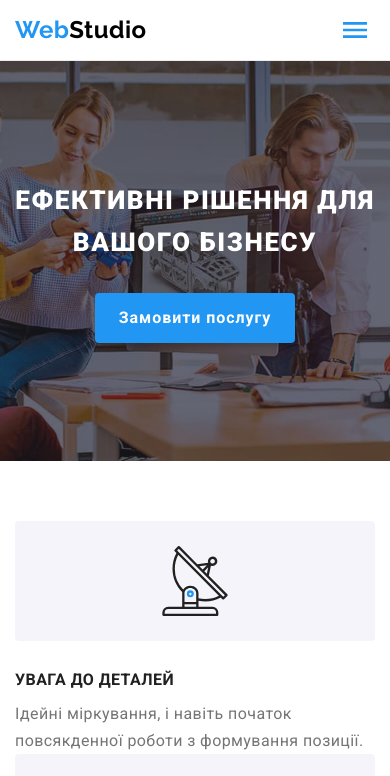
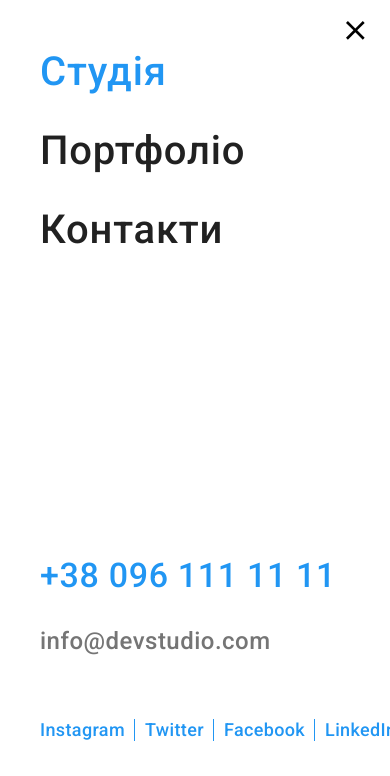
Before and after one commit to Eugene-Hlushak/goit-markup-hw-08, a plain HTML site: page index.html in a window 390 px wide. Both pictures are taken after a click on the button 355 px from the left and 30 px from the top of the page. Shown: the top 776 px of the page. Drawn offline with nearby package versions, Linux system fonts and the light colour scheme.

Commit message:
add mobile menu

```diff
--- a/index.html
+++ b/index.html
@@ -30,9 +30,7 @@
           >
           <ul class="navigation__list list">
             <li class="navigation__item">
-              <a
-                class="navigation__link link navigation__link--current"
-                href="./index.html"
+              <a class="navigation__link link navigation__link--current" href="./index.html"
                 >Студія</a
               >
             </li>
@@ -43,12 +41,11 @@
               <a class="navigation__link link" href="">Контакти</a>
             </li>
           </ul>
-
         </nav>
 
         <ul class="contacts list">
           <li class="contacts__item">
-            <a class="contacts__link link" href="mailto:info@devstudi.com">
+            <a class="contacts__link link" href="mailto:info@devstudio.com">
               <svg class="contacts__icon" width="16" height="12">
                 <use href="./images/icons.svg#icon-envelope"></use></svg
               >info@devstudio.com</a
@@ -62,11 +59,67 @@
             >
           </li>
         </ul>
-        <button class="menu-btn" type="button">
+
+        <!-- мобільне меню -->
+
+        <button class="mobile-menu__btn-open" type="button" data-menu-open>
           <svg width="40" height="40">
-            <use class="menu-btn__icon" aria-label="виклик меню навігації" href="./images/icons.svg#icon-menu"></use>
+            <use
+              class="mobile-menu__btn-icon"
+              aria-label="виклик меню навігації"
+              href="./images/icons.svg#icon-menu"
+            ></use>
           </svg>
         </button>
+
+        <div class="mobile-menu mobile-menu__container" data-menu>
+          <button type="button" class="mobile-menu__btn-close" data-menu-close>
+            <svg width="40" height="40">
+              <use class="mobile-menu__btn-icon" href="./images/icons.svg#icon-cross"></use>
+            </svg>
+          </button>
+          <ul class="mobile-navigation list">
+            <li class="mobile-navigation__item">
+              <a
+                href="./index.html"
+                class="mobile-navigation__link link mobile-navigation__link--current"
+                >Студія</a
+              >
+            </li>
+            <li class="mobile-navigation__item">
+              <a href="./portfolio.html" class="mobile-navigation__link link">Портфоліо</a>
+            </li>
+            <li class="mobile-navigation__item">
+              <a href="" class="mobile-navigation__link link">Контакти</a>
+            </li>
+          </ul>
+
+          <ul class="mobile-contacts list">
+            <li class="mobile-contacts__item">
+              <a href="tel:80961111111" class="mobile-contacts__link-tel link">+38 096 111 11 11</a>
+            </li>
+            <li class="mobile-contacts__item">
+              <a href="mailto:info@devstudio.com" class="mobile-contacts__link-mail link"
+                >info@devstudio.com</a
+              >
+            </li>
+          </ul>
+
+          <ul class="mobile-socials list">
+            <li class="mobile-socials__item">
+              <a href="" class="mobile-socials__link link">Instagram</a>
+            </li>
+            <li class="mobile-socials__item">
+              <a href="" class="mobile-socials__link link">Twitter</a>
+            </li>
+            <li class="mobile-socials__item">
+              <a href="" class="mobile-socials__link link">Facebook</a>
+            </li>
+            <li class="mobile-socials__item">
+              <a href="" class="mobile-socials__link link">LinkedIn</a>
+            </li>
+          </ul>
+        </div>
       </div>
     </header>
 
@@ -89,7 +142,7 @@
           <h2 class="visually-hidden">Наші переваги</h2>
           <ul class="features__list list">
             <li class="features__item">
-              <div class="features__icon"">
+              <div class="features__icon">
                 <svg width="70" height="70">
                   <use href="./images/icons.svg#icon-antenna"></use>
                 </svg>
@@ -229,13 +282,7 @@
 
             <!-- працівник 2 -->
             <li class="team__member">
-              <img
-
-                src="./images/our-team/olga.jpg"
-                alt="Ольга Рєпіна"
-                width="270"
-                height="260"
-              />
+              <img src="./images/our-team/olga.jpg" alt="Ольга Рєпіна" width="270" height="260" />
               <div class="team__card-description">
                 <h3 class="team__name">Ольга Рєпіна</h3>
                 <p class="team__position">Frontend Developer</p>
@@ -276,7 +323,6 @@
             <!-- Працівник 3 -->
             <li class="team__member">
               <img
-
                 src="./images/our-team/mykola.jpg"
                 alt="Микола Тарасов"
                 width="270"
@@ -322,7 +368,6 @@
             <!-- Працівник 4 -->
             <li class="team__member">
               <img
-
                 src="./images/our-team/mykhailo.jpg"
                 alt="Михайло Єрмаков"
                 width="270"
@@ -360,6 +405,9 @@
                         <use href="./images/icons.svg#icon-linkedin"></use>
                       </svg>
                     </a>
+                  </li>
+                </ul>
+              </div>
             </li>
           </ul>
         </div>
@@ -438,12 +486,16 @@
                 >
               </li>
               <li class="address__item">
-                <a class="address__link address__link--contact link" href="mailto::info@devstudio.com"
+                <a
+                  class="address__link address__link--contact link"
+                  href="mailto::info@devstudio.com"
                   >info@devstudio.com</a
                 >
               </li>
               <li class="address__item">
-                <a class="address__link address__link--contact link" href="tel:380961111111">+38 096 111 11 11</a>
+                <a class="address__link address__link--contact link" href="tel:380961111111"
+                  >+38 096 111 11 11</a
+                >
               </li>
             </ul>
           </address>
@@ -454,7 +506,7 @@
           <p class="join__title">Приєднуйтесь</p>
           <ul class="socials list">
             <li class="socials__item">
-                    <a href="#" class="socials__link socials__link--join ">
+              <a href="#" class="socials__link socials__link--join">
                 <svg class="socials__icon socials__icon--join" width="20" height="20">
                   <use href="./images/icons.svg#icon-instagram"></use>
                 </svg>
@@ -513,8 +565,6 @@
         </button>
 
         <form class="form" autocomplete="off">
-
-
           <p class="form__title">Залиште свої дані, ми вам передзвонимо</p>
 
           <!-- введення імені -->
@@ -545,7 +595,6 @@
                 type="tel"
                 name="client-tel-number"
                 id="tel-number"
-
                 pattern="[0-9]{10}"
                 title="0991111111"
                 required
@@ -565,7 +614,6 @@
                 type="email"
                 name="client-mail"
                 id="mail"
-
                 title="example@mail.com"
                 required
               />
@@ -583,28 +631,34 @@
               name="client-message"
               id="message"
               placeholder="Введіть текст"
-
             ></textarea>
-
           </div>
 
           <!-- підтвердження згоди -->
 
-        <label class="form__accept">
-          <input class="form__origin-checkbox visually-hidden" type="checkbox" name="accept" required />
+          <label class="form__accept form__text">
+            <input
+              class="form__origin-checkbox visually-hidden"
+              type="checkbox"
+              name="accept"
+              required
+            />
             <svg class="form__custom-checkbox">
               <use class="form__accept-icon" href="./images/icons.svg#icon-check"></use>
             </svg>
-          <p class="form__text">
+
             Погоджуюся з розсилкою та приймаю <a class="form__link" href="">Умови договору</a>
-          </p>
           </label>
 
-        <button class="form__btn-submit" type="submit" >Відправити</button>
+          <button class="form__btn-submit" type="submit">Відправити</button>
         </form>
       </div>
     </div>
 
+    <!-- СКРИПТИ -->
+    <!-- Мобільне меню -->
+
+    <script src="./js/mobile-menu.js"></script>
     <!-- "Замовити послугу" -->
     <script src="./js/modal.js"></script>
   </body>
--- a/sass/base/_reset.scss
+++ b/sass/base/_reset.scss
@@ -21,6 +21,8 @@ p {
 
 button {
   padding: 0;
+  line-height: 0;
+  background-color: transparent;
   border: none;
 }
 
--- a/sass/components/_form.scss
+++ b/sass/components/_form.scss
@@ -125,7 +125,6 @@
 }
 
 .form__text {
-  margin: 0;
   font-size: 12px;
   line-height: 1.15;
   letter-spacing: 0.03em;
--- /dev/null
+++ b/sass/components/_menu.scss
@@ -0,0 +1,113 @@
+.mobile-menu {
+  position: fixed;
+  padding: 48px 40px;
+  left: 0;
+  top: 0;
+  z-index: 100;
+  width: 100%;
+  background-color: #fff;
+
+  opacity: 0;
+  visibility: hidden;
+  pointer-events: none;
+  transition: opacity var(--transition-time-and-function),
+    visibility var(--transition-time-and-function);
+}
+
+.is-open {
+  opacity: 1;
+  visibility: visible;
+  pointer-events: auto;
+}
+
+.mobile-menu__btn-close {
+  position: absolute;
+  top: 10px;
+  right: 15px;
+}
+
+.mobile-menu__btn-icon {
+  transition: fill var(--transition-time-and-function);
+
+  .mobile-menu__btn-close:hover &,
+  .mobile-menu__btn-close:focus & {
+    fill: var(--accent-color);
+  }
+}
+
+.mobile-navigation {
+  margin-bottom: 302px;
+}
+
+.mobile-navigation__item:not(:last-child) {
+  margin-bottom: 32px;
+}
+
+.mobile-navigation__link {
+  font-weight: 500;
+  font-size: 40px;
+  line-height: 47px;
+  letter-spacing: 0.02em;
+
+  color: var(--title-color);
+}
+
+.mobile-navigation__link--current {
+  color: var(--accent-color);
+}
+
+.mobile-contacts {
+  margin-bottom: 64px;
+}
+
+.mobile-contacts__item:first-child {
+  margin-bottom: 32px;
+}
+
+.mobile-contacts__link-tel {
+  font-weight: 500;
+  font-size: 34px;
+  line-height: 1.18;
+
+  letter-spacing: 0.02em;
+
+  color: var(--accent-color);
+}
+
+.mobile-contacts__link-mail {
+  font-weight: 500;
+  font-size: 24px;
+  line-height: 1.17;
+  letter-spacing: 0.02em;
+}
+
+.mobile-socials {
+  display: flex;
+}
+
+.mobile-socials__item:not(:last-child) {
+  position: relative;
+  margin-right: 20px;
+
+  &::after {
+    position: absolute;
+    top: 0;
+    right: -10px;
+
+    content: '';
+    display: block;
+    width: 1px;
+    height: 100%;
+    background-color: var(--accent-color);
+  }
+}
+
+.mobile-socials__link {
+  font-weight: 500;
+  font-size: 18px;
+  line-height: 1.22;
+
+  letter-spacing: 0.02em;
+
+  color: var(--accent-color);
+}
--- a/sass/components/_module.scss
+++ b/sass/components/_module.scss
@@ -2,6 +2,7 @@
 @import './container';
 @import './section-title';
 @import './logo';
+@import './menu';
 @import './socials';
 @import './socials__link';
 @import './backdrop';
--- a/sass/layouts/_page-header.scss
+++ b/sass/layouts/_page-header.scss
@@ -7,11 +7,6 @@
   align-items: center;
   justify-content: space-between;
 }
-
-// .navigation {
-//   display: flex;
-//   align-items: center;
-// }
 
 .page-header__logo {
   padding-top: 16px;
@@ -23,25 +18,20 @@
   color: var(--header-logo-studio-color);
 }
 
-.menu-btn {
-  background-color: transparent;
-  line-height: 0;
-}
-
-.menu-btn__icon {
+.mobile-menu__btn-icon {
   transition: fill var(--transition-time-and-function);
 
-  .menu-btn:hover &,
-  .menu-btn:focus & {
+  .mobile-menu__btn-open:hover &,
+  .mobile-menu__btn-open:focus & {
     fill: var(--accent-color);
   }
 }
 
-.navigation__list {
-  display: none;
-}
+// .navigation {
+//   display: flex;
+//   align-items: center;
+// }
 
-@media screen and (min-width: 768px) {
 .navigation__list {
   display: flex;
   align-items: center;
@@ -84,13 +74,13 @@
     background-color: var(--accent-color);
   }
 }
+
+@media screen and (max-width: 767px) {
+  .navigation__list {
+    display: none;
+  }
 }
 
-.contacts {
-  display: none;
-}
-
-@media screen and (min-width: 768px) {
 .contacts {
   display: flex;
   margin-left: auto;
@@ -124,4 +114,9 @@
 .menu-btn {
   display: none;
 }
+
+@media screen and (max-width: 767px) {
+  .contacts {
+    display: none;
   }
+}
```
Also changed, not shown: js/mobile-menu.js (+2 -2 lines), css/main.css, css/main.min.css, 2 other files. Lines whose indentation alone changed are shown as unchanged.
